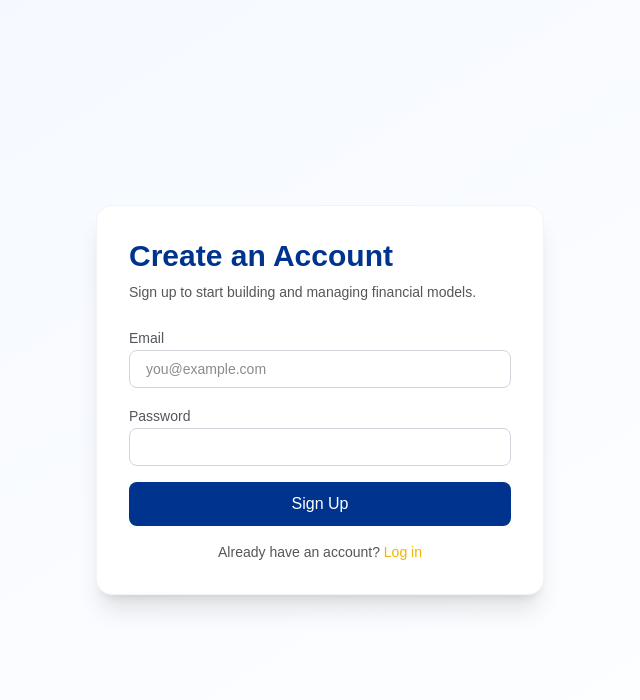
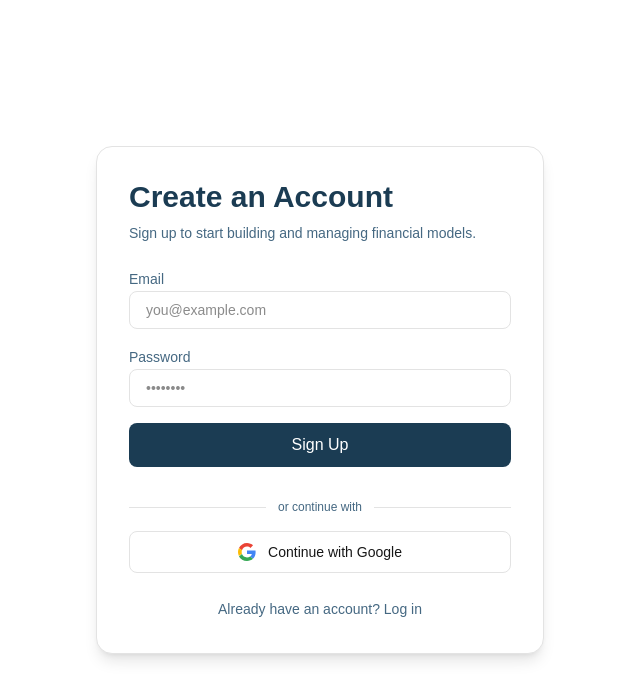
Before and after one commit to blake-ekelund/models, a Next.js app: page /auth/sign-up in a window 1280 px wide. Shown: the top 700 px of the page, without its empty margins (320-960 px from the left). Built offline with nearby package versions, Linux system fonts and the light colour scheme; no server answers.

Commit message:
added signin, signup, forgot password branding and logic

```diff
--- a/app/auth/components/AuthCard.tsx
+++ b/app/auth/components/AuthCard.tsx
@@ -8,13 +8,13 @@ export default function AuthCard({
   children: React.ReactNode;
 }) {
   return (
-    <div className="min-h-screen flex items-center justify-center bg-gradient-to-br from-[#f4f8ff] to-[#ffffff] px-4">
-      <div className="w-full max-w-md rounded-2xl bg-white shadow-xl border border-gray-100 p-8">
+    <div className="min-h-screen flex items-center justify-center px-4">
+      <div className="w-full max-w-md rounded-2xl bg-white border border-[#E3E3E3] shadow-lg p-8">
         <div className="mb-6">
-          <h1 className="text-3xl font-semibold text-[#00338d]">
+          <h1 className="text-3xl font-semibold text-[#1B3C53]">
             {title}
           </h1>
-          <p className="mt-2 text-sm text-[#55565a]">
+          <p className="mt-2 text-sm text-[#456882]">
             {subtitle}
           </p>
         </div>
--- a/app/auth/forgot-password/page.tsx
+++ b/app/auth/forgot-password/page.tsx
@@ -1,6 +1,7 @@
 "use client";
 
 import { useState } from "react";
+import Link from "next/link";
 import { supabase } from "@/lib/supabaseClient";
 import AuthCard from "../components/AuthCard";
 
@@ -9,13 +10,14 @@ export default function ForgotPasswordPage() {
   const [sent, setSent] = useState(false);
 
   const inputClass =
-    "w-full rounded-lg border border-gray-300 px-4 py-2 text-sm " +
-    "focus:outline-none focus:ring-2 focus:ring-[#ebb700]/60 " +
-    "focus:border-[#ebb700]";
+    "w-full rounded-lg border bg-white px-4 py-2 text-sm " +
+    "border-[#E3E3E3] " +
+    "focus:outline-none focus:ring-2 focus:ring-[#1B3C53]/30 " +
+    "focus:border-[#1B3C53]";
 
   const primaryButton =
-    "w-full rounded-lg bg-[#00338d] py-2.5 text-white font-medium " +
-    "hover:bg-[#002a73] transition";
+    "w-full rounded-lg py-2.5 text-white font-medium transition " +
+    "bg-[#1B3C53] hover:bg-[#234C6A]";
 
   async function sendReset() {
     await supabase.auth.resetPasswordForEmail(email, {
@@ -31,21 +33,57 @@ export default function ForgotPasswordPage() {
     >
       {!sent ? (
         <div className="space-y-4">
+          <div>
+            <label className="text-sm text-[#456882]">
+              Email
+            </label>
             <input
               className={inputClass}
               value={email}
               onChange={(e) => setEmail(e.target.value)}
               placeholder="you@example.com"
             />
+          </div>
 
           <button onClick={sendReset} className={primaryButton}>
             Send reset link
           </button>
+
+          {/* NAV BACK */}
+          <div className="pt-2 text-center">
+            <Link
+              href="/auth/sign-in"
+              className="text-sm text-[#456882] hover:text-[#1B3C53] hover:underline"
+            >
+              Back to sign in
+            </Link>
+          </div>
         </div>
       ) : (
-        <p className="text-sm text-[#55565a]">
+        <div className="space-y-4 text-center">
+          <p className="text-sm text-[#456882]">
             Check your email for a reset link.
           </p>
+
+          <div className="pt-2">
+            <Link
+              href="/auth/sign-in"
+              className="text-sm text-[#456882] hover:text-[#1B3C53] hover:underline"
+            >
+              Return to sign in
+            </Link>
+          </div>
+
+          <div className="text-sm text-[#456882]">
+            Don’t have an account?{" "}
+            <Link
+              href="/auth/sign-up"
+              className="text-[#234C6A] hover:underline font-medium"
+            >
+              Sign up
+            </Link>
+          </div>
+        </div>
       )}
     </AuthCard>
   );
--- a/app/auth/sign-in/page.tsx
+++ b/app/auth/sign-in/page.tsx
@@ -1,26 +1,25 @@
 "use client";
 
 import { useState } from "react";
-import { useRouter } from "next/navigation";
+import Link from "next/link";
 import { supabase } from "@/lib/supabaseClient";
 import AuthCard from "../components/AuthCard";
 
 export default function SignInPage() {
-  const router = useRouter();
-
   const [email, setEmail] = useState("");
   const [password, setPassword] = useState("");
   const [error, setError] = useState<string | null>(null);
   const [loading, setLoading] = useState(false);
 
   const inputClass =
-    "w-full rounded-lg border border-gray-300 px-4 py-2 text-sm " +
-    "focus:outline-none focus:ring-2 focus:ring-[#ebb700]/60 " +
-    "focus:border-[#ebb700]";
+    "w-full rounded-lg border bg-white px-4 py-2 text-sm " +
+    "border-[#E3E3E3] " +
+    "focus:outline-none focus:ring-2 focus:ring-[#1B3C53]/30 " +
+    "focus:border-[#1B3C53]";
 
   const primaryButton =
-    "w-full rounded-lg bg-[#00338d] py-2.5 text-white font-medium " +
-    "hover:bg-[#002a73] transition disabled:opacity-60";
+    "w-full rounded-lg py-2.5 text-white font-medium transition " +
+    "bg-[#1B3C53] hover:bg-[#234C6A] disabled:opacity-60";
 
   async function signIn() {
     setError(null);
@@ -36,8 +35,7 @@ export default function SignInPage() {
     if (error) {
       setError(error.message);
     } else {
-      // session is now guaranteed to exist
-      router.replace("/models/catalog");
+      window.location.replace("/models/catalog");
     }
   }
 
@@ -50,18 +48,20 @@ export default function SignInPage() {
         redirectTo: `${location.origin}/auth/callback`,
       },
     });
-    // redirect handled by Supabase
   }
 
   return (
       <AuthCard
         title="Log In"
-      subtitle="Welcome back! Sign in to view and manage your models."
+        subtitle="Welcome back. Sign in to manage your models."
       >
         <div className="space-y-4">
+
           {/* EMAIL */}
           <div>
-          <label className="text-sm text-[#55565a]">Email</label>
+            <label className="text-sm text-[#456882]">
+              Email
+            </label>
             <input
               className={inputClass}
               value={email}
@@ -73,29 +73,34 @@ export default function SignInPage() {
 
           {/* PASSWORD */}
           <div>
-          <label className="text-sm text-[#55565a]">Password</label>
+            <label className="text-sm text-[#456882]">
+              Password
+            </label>
             <input
               type="password"
               className={inputClass}
               value={password}
               onChange={(e) => setPassword(e.target.value)}
+              placeholder="••••••••"
               disabled={loading}
             />
           </div>
 
           {/* FORGOT PASSWORD */}
           <div className="text-right">
-          <a
+            <Link
               href="/auth/forgot-password"
-            className="text-sm text-[#ebb700] hover:underline"
+              className="text-sm text-[#456882] hover:text-[#1B3C53] hover:underline"
             >
               Forgot password?
-          </a>
+            </Link>
           </div>
 
           {/* ERROR */}
           {error && (
-          <p className="text-sm text-red-600">{error}</p>
+            <p className="text-sm text-red-600">
+              {error}
+            </p>
           )}
 
           {/* PRIMARY BUTTON */}
@@ -109,34 +114,67 @@ export default function SignInPage() {
 
           {/* OAUTH DIVIDER */}
           <div className="flex items-center gap-3 my-4">
-          <div className="flex-1 h-px bg-gray-200" />
-          <span className="text-xs text-[#55565a]">
+            <div className="flex-1 h-px bg-[#E3E3E3]" />
+            <span className="text-xs text-[#456882]">
               or continue with
             </span>
-          <div className="flex-1 h-px bg-gray-200" />
+            <div className="flex-1 h-px bg-[#E3E3E3]" />
           </div>
 
-        {/* OAUTH BUTTONS */}
+          {/* GOOGLE SIGN IN */}
           <button
             onClick={() => signInWithOAuth("google")}
             disabled={loading}
-          className="w-full rounded-lg border border-gray-300 py-2.5 text-sm
-                     hover:bg-gray-50 transition disabled:opacity-60"
+            className="w-full flex items-center justify-center gap-3 rounded-lg
+                       border border-[#E3E3E3] py-2.5 text-sm
+                       bg-white hover:bg-gray-50 transition disabled:opacity-60"
           >
+            <GoogleIcon />
             Continue with Google
           </button>
 
           {/* FOOTER */}
-        <p className="text-sm text-center text-[#55565a]">
-          Don’t have an account?{" "}
-          <a
+          <p className="text-sm text-center text-[#456882]">
+            <Link
               href="/auth/sign-up"
-            className="text-[#ebb700] hover:underline"
+              className="text-[#234C6A] hover:underline font-medium"
             >
-            Sign up
-          </a>
+              Don’t have an account? Sign up
+            </Link>
           </p>
         </div>
       </AuthCard>
   );
 }
+
+/* ---------------------------------------------
+   Google Icon (official-style)
+--------------------------------------------- */
+
+function GoogleIcon() {
+  return (
+    <svg
+      width="18"
+      height="18"
+      viewBox="0 0 48 48"
+      aria-hidden
+    >
+      <path
+        fill="#EA4335"
+        d="M24 9.5c3.54 0 6.71 1.22 9.21 3.6l6.85-6.85C35.9 2.42 30.47 0 24 0 14.62 0 6.51 5.38 2.56 13.22l7.98 6.19C12.43 13.24 17.74 9.5 24 9.5z"
+      />
+      <path
+        fill="#4285F4"
+        d="M46.98 24.55c0-1.57-.15-3.09-.38-4.55H24v9.02h12.94c-.58 2.94-2.26 5.43-4.78 7.11l7.73 6c4.51-4.18 7.09-10.36 7.09-17.58z"
+      />
+      <path
+        fill="#FBBC05"
+        d="M10.53 28.59c-.48-1.45-.76-2.99-.76-4.59s.27-3.14.76-4.59l-7.98-6.19C.92 16.46 0 20.12 0 24c0 3.88.92 7.54 2.56 10.78l7.97-6.19z"
+      />
+      <path
+        fill="#34A853"
+        d="M24 48c6.48 0 11.93-2.13 15.91-5.81l-7.73-6c-2.15 1.45-4.92 2.3-8.18 2.3-6.26 0-11.57-3.74-13.47-8.91l-7.98 6.19C6.51 42.62 14.62 48 24 48z"
+      />
+    </svg>
+  );
+}
--- a/app/auth/sign-up/page.tsx
+++ b/app/auth/sign-up/page.tsx
@@ -1,6 +1,7 @@
 "use client";
 
 import { useState } from "react";
+import Link from "next/link";
 import { useRouter } from "next/navigation";
 import { supabase } from "@/lib/supabaseClient";
 import AuthCard from "../components/AuthCard";
@@ -10,18 +11,22 @@ export default function SignUpPage() {
   const [email, setEmail] = useState("");
   const [password, setPassword] = useState("");
   const [error, setError] = useState<string | null>(null);
+  const [loading, setLoading] = useState(false);
 
   const inputClass =
-    "w-full rounded-lg border border-gray-300 px-4 py-2 text-sm " +
-    "focus:outline-none focus:ring-2 focus:ring-[#ebb700]/60 " +
-    "focus:border-[#ebb700]";
+    "w-full rounded-lg border bg-white px-4 py-2 text-sm " +
+    "border-[#E3E3E3] " +
+    "focus:outline-none focus:ring-2 focus:ring-[#1B3C53]/30 " +
+    "focus:border-[#1B3C53]";
 
   const primaryButton =
-    "w-full rounded-lg bg-[#00338d] py-2.5 text-white font-medium " +
-    "hover:bg-[#002a73] transition";
+    "w-full rounded-lg py-2.5 text-white font-medium transition " +
+    "bg-[#1B3C53] hover:bg-[#234C6A] disabled:opacity-60";
 
   async function signUp() {
     setError(null);
+    setLoading(true);
+
     const { error } = await supabase.auth.signUp({
       email,
       password,
@@ -29,8 +34,25 @@ export default function SignUpPage() {
         emailRedirectTo: `${location.origin}/auth/callback`,
       },
     });
-    if (error) setError(error.message);
-    else router.push("/models/catalog");
+
+    setLoading(false);
+
+    if (error) {
+      setError(error.message);
+    } else {
+      router.push("/models/catalog");
+    }
+  }
+
+  async function signUpWithGoogle() {
+    setLoading(true);
+
+    await supabase.auth.signInWithOAuth({
+      provider: "google",
+      options: {
+        redirectTo: `${location.origin}/auth/callback`,
+      },
+    });
   }
 
   return (
@@ -39,44 +61,111 @@ export default function SignUpPage() {
       subtitle="Sign up to start building and managing financial models."
     >
       <div className="space-y-4">
+        {/* EMAIL */}
         <div>
-          <label className="text-sm text-[#55565a]">Email</label>
+          <label className="text-sm text-[#456882]">
+            Email
+          </label>
           <input
             className={inputClass}
             value={email}
             onChange={(e) => setEmail(e.target.value)}
             placeholder="you@example.com"
+            disabled={loading}
           />
         </div>
 
+        {/* PASSWORD */}
         <div>
-          <label className="text-sm text-[#55565a]">Password</label>
+          <label className="text-sm text-[#456882]">
+            Password
+          </label>
           <input
             type="password"
             className={inputClass}
             value={password}
             onChange={(e) => setPassword(e.target.value)}
+            placeholder="••••••••"
+            disabled={loading}
           />
         </div>
 
+        {/* ERROR */}
         {error && (
-          <p className="text-sm text-red-600">{error}</p>
+          <p className="text-sm text-red-600">
+            {error}
+          </p>
         )}
 
-        <button onClick={signUp} className={primaryButton}>
-          Sign Up
+        {/* PRIMARY BUTTON */}
+        <button
+          onClick={signUp}
+          className={primaryButton}
+          disabled={loading}
+        >
+          {loading ? "Creating account…" : "Sign Up"}
         </button>
 
-        <p className="text-sm text-center text-[#55565a]">
-          Already have an account?{" "}
-          <a
-            href="/auth/sign-in"
-            className="text-[#ebb700] hover:underline"
-          >
-            Log in
-          </a>
-        </p>
+        {/* OAUTH DIVIDER */}
+        <div className="flex items-center gap-3 my-4">
+          <div className="flex-1 h-px bg-[#E3E3E3]" />
+          <span className="text-xs text-[#456882]">
+            or continue with
+          </span>
+          <div className="flex-1 h-px bg-[#E3E3E3]" />
+        </div>
+
+        {/* GOOGLE SIGN UP */}
+        <button
+          onClick={signUpWithGoogle}
+          disabled={loading}
+          className="w-full flex items-center justify-center gap-3 rounded-lg
+                     border border-[#E3E3E3] py-2.5 text-sm
+                     bg-white hover:bg-gray-50 transition disabled:opacity-60"
+        >
+          <GoogleIcon />
+          Continue with Google
+        </button>
+
+        {/* NAV LINKS */}
+        <div className="pt-2 space-y-1 text-center">
+          <div>
+            <Link
+              href="/auth/sign-in"
+              className="text-sm text-[#456882] hover:text-[#1B3C53] hover:underline"
+            >
+              Already have an account? Log in
+            </Link>
+          </div>
+        </div>
       </div>
     </AuthCard>
   );
 }
+
+/* ---------------------------------------------
+   Google Icon
+--------------------------------------------- */
+
+function GoogleIcon() {
+  return (
+    <svg width="18" height="18" viewBox="0 0 48 48" aria-hidden>
+      <path
+        fill="#EA4335"
+        d="M24 9.5c3.54 0 6.71 1.22 9.21 3.6l6.85-6.85C35.9 2.42 30.47 0 24 0 14.62 0 6.51 5.38 2.56 13.22l7.98 6.19C12.43 13.24 17.74 9.5 24 9.5z"
+      />
+      <path
+        fill="#4285F4"
+        d="M46.98 24.55c0-1.57-.15-3.09-.38-4.55H24v9.02h12.94c-.58 2.94-2.26 5.43-4.78 7.11l7.73 6c4.51-4.18 7.09-10.36 7.09-17.58z"
+      />
+      <path
+        fill="#FBBC05"
+        d="M10.53 28.59c-.48-1.45-.76-2.99-.76-4.59s.27-3.14.76-4.59l-7.98-6.19C.92 16.46 0 20.12 0 24c0 3.88.92 7.54 2.56 10.78l7.97-6.19z"
+      />
+      <path
+        fill="#34A853"
+        d="M24 48c6.48 0 11.93-2.13 15.91-5.81l-7.73-6c-2.15 1.45-4.92 2.3-8.18 2.3-6.26 0-11.57-3.74-13.47-8.91l-7.98 6.19C6.51 42.62 14.62 48 24 48z"
+      />
+    </svg>
+  );
+}
```
Lines whose indentation alone changed are shown as unchanged.
